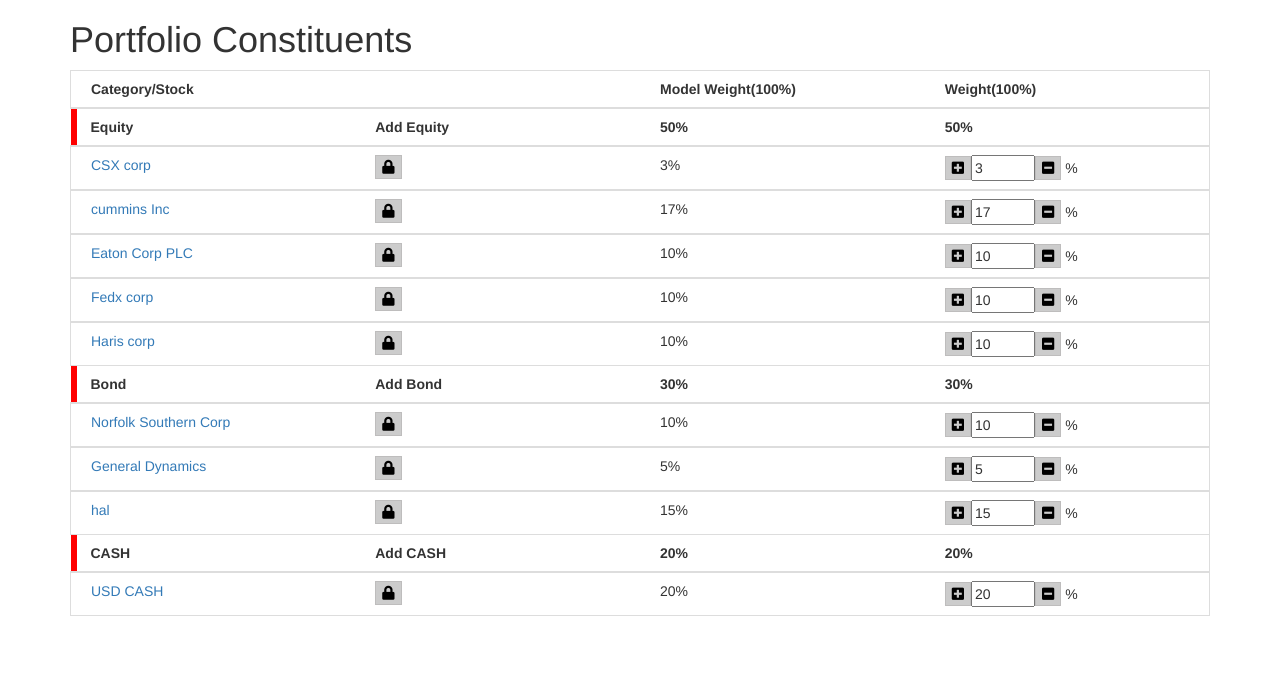
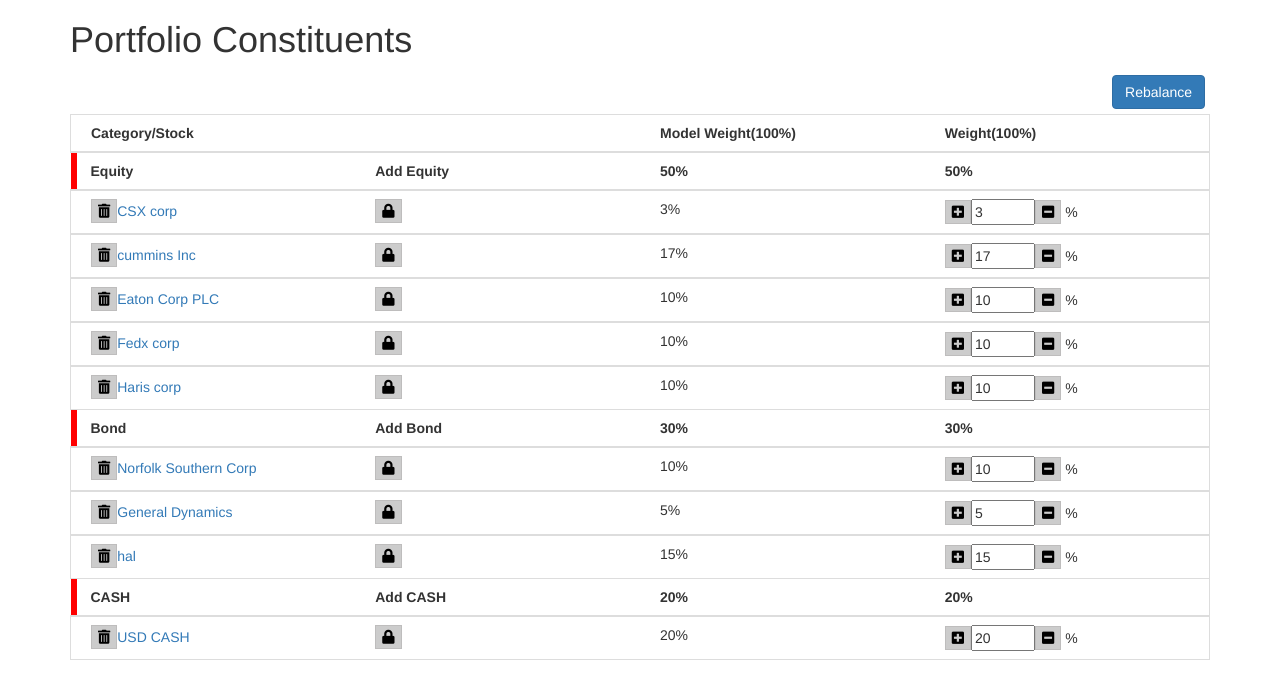
Before and after one commit to ranjitweinvest/weinvestPortfolio, a Vue app: page /PortfolioDetails/1 in a window 1280 px wide. Shown: the top 698 px of the page. Built offline with nearby package versions, Linux system fonts and the light colour scheme; the HTML template or start-up script is replaced by a standard one.

Commit message:
locked weight balence done

```diff
--- a/src/components/PortfolioDetails.vue
+++ b/src/components/PortfolioDetails.vue
@@ -2,7 +2,8 @@
 <div class="container">
     <h1>{{title}}</h1>
     <div>
-      <table class="table" >
+      <button style="margin:5px;" class="btn btn-primary pull-right" @click="rebalanceConstituents()">Rebalance</button>
+      <table class="table">
           <thead class="thead-main-title">
                 <tr>
                     <th>Category/Stock</th>
@@ -23,7 +24,7 @@
             </thead>
             <tbody v-for="(im) in item">
                 <tr>
-                    <td><a>{{im.name}}</a></td>
+                    <td><button @click="delectConstituent(im)"><i class="fas fa-trash-alt"></i></button><a>{{im.name}}</a></td>
                     <td><button v-show="im.lock" @click="updateLock(im,false)"><i class="fas fa-lock-open"></i></button><button v-show="!im.lock" @click="updateLock(im,true)"><i class="fas fa-lock"></i></button></td>
                     <td>{{im.model_weight}}%</td>
                     <td>
@@ -76,6 +77,8 @@
       ...mapActions('portfolio',{
         updateWeightAction:      'updateWeightAction',
         updateLockAction:      'updateLockAction',
+        deletConstituentsAction:      'deletConstituentsAction',
+        rebalanceConstituentsAction:      'rebalanceConstituentsAction',
       }),
       handleChange(evt, data){
         let {value} = evt.target;
@@ -95,6 +98,14 @@
         }else{
         this.updateWeightAction({router_id, value: (parseInt(weight)-1), data});
         }
+      },
+      delectConstituent(data){
+        let router_id = this.$route.params.id;
+        this.deletConstituentsAction({data, router_id});
+      },
+      rebalanceConstituents(){
+        let router_id = this.$route.params.id;
+        this.rebalanceConstituentsAction({router_id});
       },
       updateLock(data,type){
         let router_id = this.$route.params.id;
```
